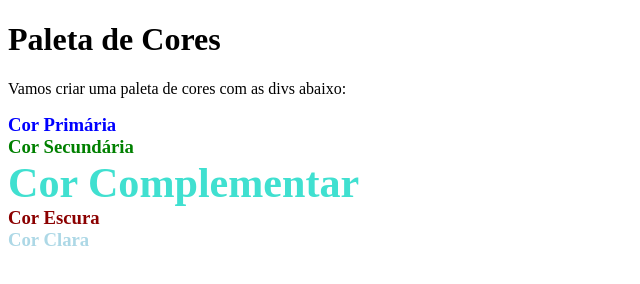
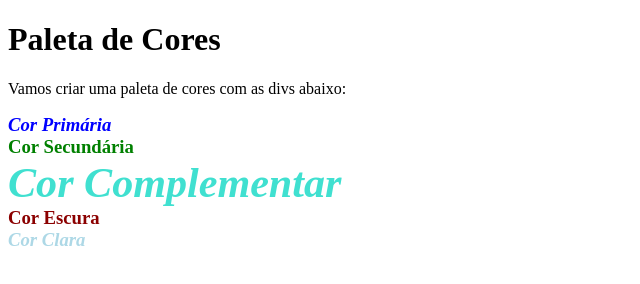
Before and after one commit to JonnesBezerra/trybe-exercises, a plain HTML site: page bloco_3/dia_3/index4.html in a window 1280 px wide. Shown: the whole page, without its empty margins (0-640 px from the left). Drawn offline with Linux system fonts and the light colour scheme.

Commit message:
5. Deixe as tags ímpares <h3> com o texto em itálico.

```diff
--- a/bloco_3/dia_3/style4.css
+++ b/bloco_3/dia_3/style4.css
@@ -7,7 +7,6 @@ div:hover {
     border-style:ridge;
     border-color: red;
 }
-
 
 div:nth-of-type(1) {
     color: blue;
@@ -29,3 +28,7 @@ div:nth-of-type(4) {
 div:nth-of-type(5) {
     color: lightblue;
 }
+
+div:nth-child(2n+1) h3:nth-child(1) {
+   font-style: italic;
+}
```
